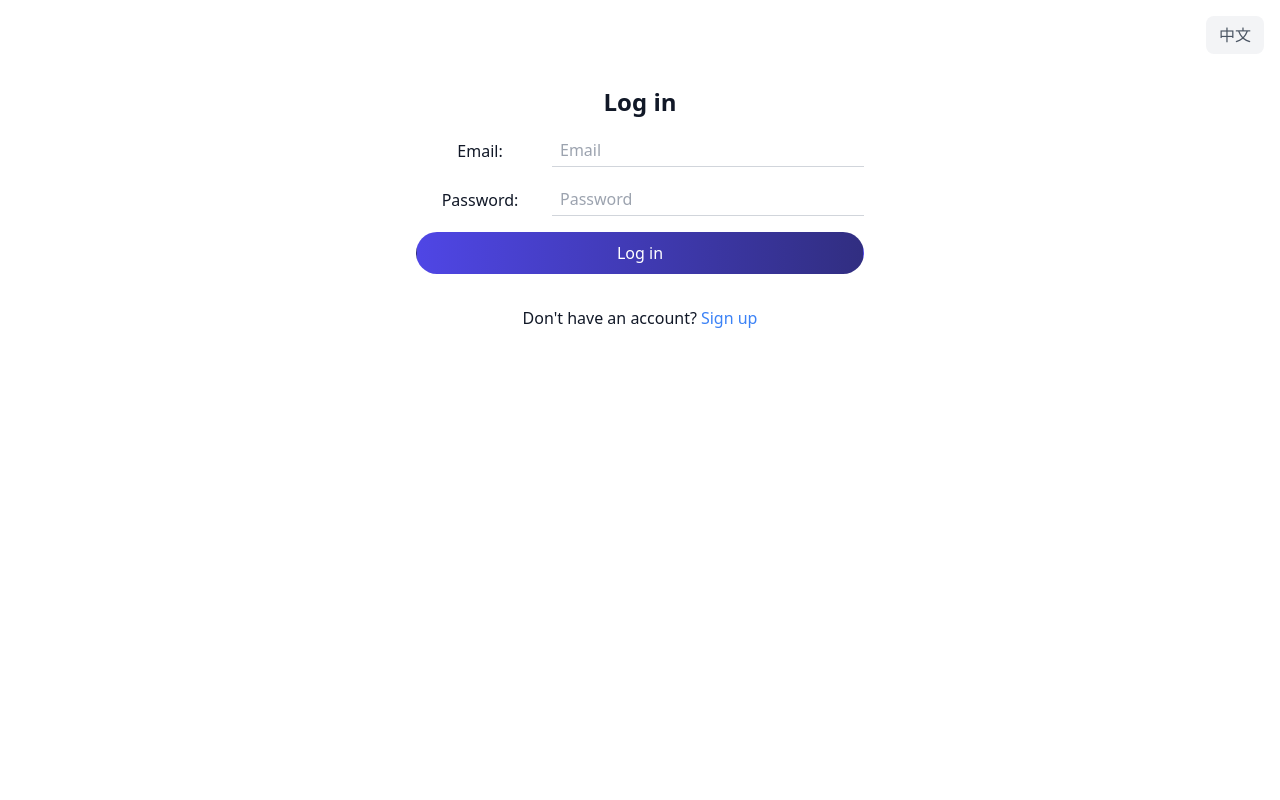
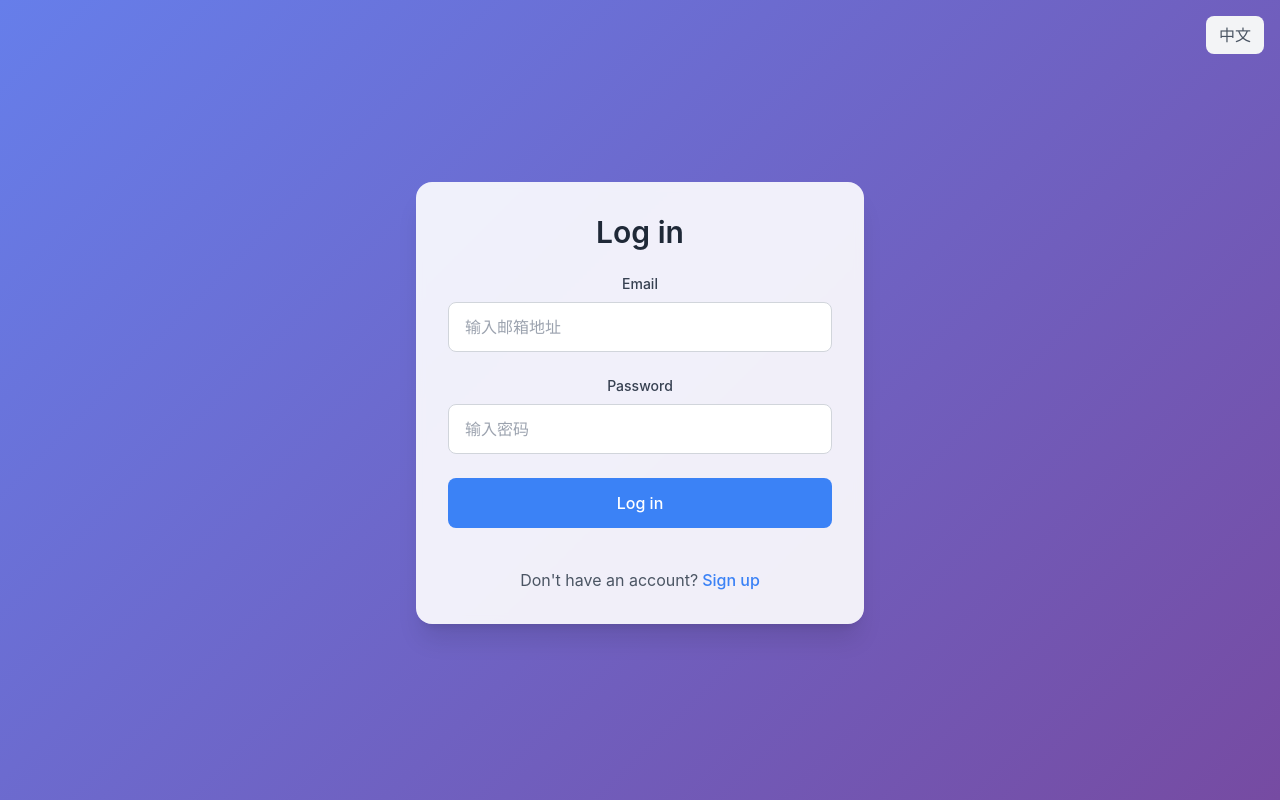
Before and after one commit to ST2020wa/tabepal, a React (Vite) app in the folder frontend/: page /login in a window 1280 px wide. Built offline with nearby package versions, Linux system fonts and the light colour scheme.

Commit message:
update css and add knowns issues+design docs

```diff
--- a/frontend/src/App.tsx
+++ b/frontend/src/App.tsx
@@ -22,17 +22,26 @@ function AppContent() {
   return (
     <LanguageProvider>
       <ThemeProvider>
-        <div className="flex flex-col justify-between min-h-screen w-screen bg-white dark:bg-gray-900 text-gray-900 dark:text-white">
+        <div className="flex flex-col justify-between min-h-screen w-screen">
           <header className="w-full p-4 flex justify-end gap-2">
             <LanguageToggle />
-            {isLoggedIn && <button onClick={logout}>{t('common.logout')}</button>}
+            {isLoggedIn && (
+              <button
+                onClick={logout}
+                className="bg-white/20 backdrop-blur-sm text-white px-4 py-2 rounded-lg hover:bg-white/30 transition-all duration-200"
+              >
+                {t('common.logout')}
+              </button>
+            )}
           </header>
-          <main className="w-full p-4 flex-1">
-          <Routes>
+          <main className="w-full p-4 flex-1 flex items-center justify-center">
+            <div className="w-full max-w-2xl">
+              <Routes>
                 <Route path='/login' element={!isLoggedIn ? <Login/> : <Navigate to="/"/>}></Route>
                 <Route path='/signup' element={!isLoggedIn ? <Signup/> : <Navigate to="/"/>}></Route>
                 <Route path='/' element={isLoggedIn ? <Inventory/> : <Navigate to="/login"/>}></Route>
               </Routes>
+            </div>
           </main>
           <footer className='flex justify-center w-full gap-4 p-4'>
             {isLoggedIn ? (
--- a/frontend/src/components/Login.tsx
+++ b/frontend/src/components/Login.tsx
@@ -30,38 +30,43 @@ export function Login() {
 
     return (
         <div className="flex flex-col items-center justify-center">
-            <header className="text-wrap font-semibold text-2xl mb-4">{t('auth.login')}</header>
-            <div className="flex flex-col gap-4 w-full max-w-md">
-                <div className="flex items-center gap-2">
-                    <span className="w-32">{t('auth.email')}:</span>
+            <div className="bg-white/90 backdrop-blur-sm rounded-2xl shadow-xl p-8 w-full max-w-md animate-slide-in">
+                <header className="text-center font-semibold text-3xl mb-6 text-gray-800">{t('auth.login')}</header>
+                <div className="flex flex-col gap-6">
+                    <div className="flex flex-col gap-2">
+                        <label className="text-sm font-medium text-gray-700">{t('auth.email')}</label>
                         <input
                             type="email"
-                        placeholder="Email"
+                            placeholder="输入邮箱地址"
                             value={email}
                             onChange={(e) => setEmail(e.target.value)}
-                        className="px-2 py-1 flex-1 border-b border-gray-300"
+                            className="px-4 py-3 border border-gray-300 rounded-lg focus:outline-none focus:ring-2 focus:ring-blue-500 focus:border-transparent"
                         />
                     </div>
-                <div className="flex items-center gap-2">
-                    <span className="w-32">{t('auth.password')}:</span>
+                    <div className="flex flex-col gap-2">
+                        <label className="text-sm font-medium text-gray-700">{t('auth.password')}</label>
                         <input
                             type="password"
-                        placeholder="Password"
+                            placeholder="输入密码"
                             value={password}
                             onChange={(e) => setPassword(e.target.value)}
-                        className="px-2 py-1 flex-1 border-b border-gray-300"
+                            className="px-4 py-3 border border-gray-300 rounded-lg focus:outline-none focus:ring-2 focus:ring-blue-500 focus:border-transparent"
                         />
                     </div>
-                <button className="px-4 py-2 bg-gradient-to-r from-indigo-600 to-indigo-900 text-white rounded-3xl hover:from-indigo-700 hover:to-indigo-900 transition-colors duration-200" onClick={handleLogin} >
+                    <button
+                        className="px-6 py-3 bg-blue-500 hover:bg-blue-600 text-white rounded-lg font-medium transition-all duration-200 transform hover:scale-105"
+                        onClick={handleLogin}
+                    >
                         {t('auth.login')}
                     </button>
-                <div className="text-center mt-4">
+                    <div className="text-center mt-4 text-gray-600">
                         {t('auth.noAccount')}
-                    <Link to="/signup" className="text-blue-500 hover:text-blue-600 ml-1">
+                        <Link to="/signup" className="text-blue-500 hover:text-blue-600 ml-1 font-medium">
                             {t('auth.signup')}
                         </Link>
                     </div>
                 </div>
             </div>
+        </div>
     )
 }
--- a/frontend/src/components/Signup.tsx
+++ b/frontend/src/components/Signup.tsx
@@ -44,52 +44,54 @@ export function Signup() {
 
     return (
         <div className="flex flex-col items-center justify-center">
-            <header className="text-wrap font-semibold text-2xl mb-4">{t('auth.signup')}</header>
-            <div className="flex flex-col gap-4 w-full max-w-md">
-                <div className="flex items-center gap-2">
-                    <span className="w-32">{t('auth.email')}:</span>
+            <div className="bg-white/90 backdrop-blur-sm rounded-2xl shadow-xl p-8 w-full max-w-md animate-slide-in">
+                <header className="text-center font-semibold text-3xl mb-6 text-gray-800">{t('auth.signup')}</header>
+                <div className="flex flex-col gap-6">
+                    <div className="flex flex-col gap-2">
+                        <label className="text-sm font-medium text-gray-700">{t('auth.email')}</label>
                         <input
                             type="email"
-                        placeholder="Email"
+                            placeholder="输入邮箱地址"
                             value={email}
                             onChange={(e) => setEmail(e.target.value)}
-                        className="px-2 py-1 flex-1 border-b border-gray-300"
+                            className="px-4 py-3 border border-gray-300 rounded-lg focus:outline-none focus:ring-2 focus:ring-blue-500 focus:border-transparent"
                         />
                     </div>
-                <div className="flex items-center gap-2">
-                    <span className="w-32">{t('auth.password')}:</span>
+                    <div className="flex flex-col gap-2">
+                        <label className="text-sm font-medium text-gray-700">{t('auth.password')}</label>
                         <input
                             type="password"
-                        placeholder="Password"
+                            placeholder="输入密码"
                             value={password}
                             onChange={(e) => setPassword(e.target.value)}
-                        className="px-2 py-1 flex-1 border-b border-gray-300"
+                            className="px-4 py-3 border border-gray-300 rounded-lg focus:outline-none focus:ring-2 focus:ring-blue-500 focus:border-transparent"
                         />
                     </div>
-                <div className="flex items-center gap-2">
-                    <span className="w-32">{t('auth.confirmPassword')}:</span>
+                    <div className="flex flex-col gap-2">
+                        <label className="text-sm font-medium text-gray-700">{t('auth.confirmPassword')}</label>
                         <input
                             type="password"
-                        placeholder="Confirm password"
+                            placeholder="确认密码"
                             value={confirmedPassword}
                             onChange={(e) => setConfimedPassword(e.target.value)}
-                        className="px-2 py-1 flex-1 border-b border-gray-300"
+                            className="px-4 py-3 border border-gray-300 rounded-lg focus:outline-none focus:ring-2 focus:ring-blue-500 focus:border-transparent"
                         />
                     </div>
-                {passwordErr && <div className="text-red-500 text-sm">{passwordErr}</div>}
+                    {passwordErr && <div className="text-red-500 text-sm bg-red-50 p-3 rounded-lg">{passwordErr}</div>}
                     <button
-                    className="px-4 py-2 bg-gradient-to-r from-indigo-600 to-indigo-900 text-white rounded-3xl hover:from-indigo-700 hover:to-indigo-900 transition-colors duration-200"
+                        className="px-6 py-3 bg-blue-500 hover:bg-blue-600 text-white rounded-lg font-medium transition-all duration-200 transform hover:scale-105"
                         onClick={handleSignup}
                     >
                         {t('auth.signup')}
                     </button>
-                <div className="text-center mt-4">
+                    <div className="text-center mt-4 text-gray-600">
                         {t('auth.hasAccount')}
-                    <Link to="/login" className="text-blue-500 hover:text-blue-600 ml-1">
+                        <Link to="/login" className="text-blue-500 hover:text-blue-600 ml-1 font-medium">
                             {t('auth.login')}
                         </Link>
                     </div>
                 </div>
             </div>
+        </div>
     )
 }
--- a/frontend/src/components/ThemeToggle.tsx
+++ b/frontend/src/components/ThemeToggle.tsx
@@ -6,12 +6,12 @@ export function ThemeToggle() {
   return (
     <button
       onClick={toggleTheme}
-      className="p-2 rounded-lg bg-gray-200 dark:bg-gray-700 hover:bg-gray-300 dark:hover:bg-gray-600 transition-colors"
+      className="w-12 h-12 p-2 rounded-xl bg-white/20 backdrop-blur-sm hover:bg-white/30 text-white transition-all duration-200 flex items-center justify-center"
       aria-label="Toggle theme"
     >
       {theme === 'light' ? (
         <svg
-          className="w-5 h-5"
+          className="w-6 h-6"
           fill="none"
           stroke="currentColor"
           viewBox="0 0 24 24"
@@ -26,7 +26,7 @@ export function ThemeToggle() {
         </svg>
       ) : (
         <svg
-          className="w-5 h-5"
+          className="w-6 h-6"
           fill="none"
           stroke="currentColor"
           viewBox="0 0 24 24"
--- a/frontend/src/index.css
+++ b/frontend/src/index.css
@@ -35,21 +35,63 @@
   -moz-osx-font-smoothing: grayscale;
 }
 
+body {
+  font-family: 'Inter', -apple-system, BlinkMacSystemFont, 'Segoe UI', Roboto, sans-serif;
+  background: linear-gradient(135deg, #667eea 0%, #764ba2 100%);
+  min-height: 100vh;
+  margin: 0;
+  display: flex;
+  place-items: center;
+  min-width: 320px;
+}
+
+/* 自定义滚动条 */
+::-webkit-scrollbar {
+  width: 6px;
+}
+
+::-webkit-scrollbar-track {
+  background: transparent;
+}
+
+::-webkit-scrollbar-thumb {
+  background: rgba(156, 163, 175, 0.5);
+  border-radius: 3px;
+}
+
+::-webkit-scrollbar-thumb:hover {
+  background: rgba(156, 163, 175, 0.8);
+}
+
+/* 添加动画效果 */
+@keyframes slideIn {
+  from {
+    opacity: 0;
+    transform: translateY(20px);
+  }
+  to {
+    opacity: 1;
+    transform: translateY(0);
+  }
+}
+
+.animate-slide-in {
+  animation: slideIn 0.3s ease-out;
+}
+
+/* 基础样式重置 */
+* {
+  box-sizing: border-box;
+}
+
 a {
   font-weight: 500;
   color: #646cff;
   text-decoration: inherit;
 }
+
 a:hover {
   color: #535bf2;
-}
-
-body {
-  margin: 0;
-  display: flex;
-  place-items: center;
-  min-width: 320px;
-  min-height: 100vh;
 }
 
 h1 {
@@ -64,16 +106,18 @@ button {
   font-size: 1em;
   font-weight: 500;
   font-family: inherit;
-  background-color: #1a1a1a;
   cursor: pointer;
-  transition: border-color 0.25s;
+  transition: all 0.25s;
 }
+
 button:hover {
-  border-color: #646cff;
+  transform: translateY(-1px);
 }
+
 button:focus,
 button:focus-visible {
-  outline: 4px auto -webkit-focus-ring-color;
+  outline: 2px solid #3b82f6;
+  outline-offset: 2px;
 }
 
 @media (prefers-color-scheme: light) {
```
Also changed, not shown: frontend/src/components/HomeToggle.tsx (+16 -1 lines), frontend/src/components/Inventory.tsx (+57 -26 lines), frontend/src/components/SwipeableItem.tsx (+28 -15 lines), frontend/src/components/UserInfo.tsx (+16 -2 lines), 2 other files (tests, documents, lock files or other folders). Lines whose indentation alone changed are shown as unchanged.
